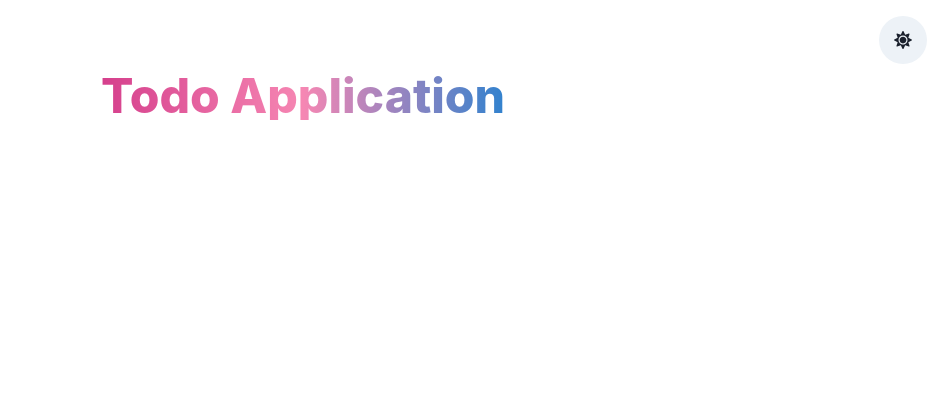
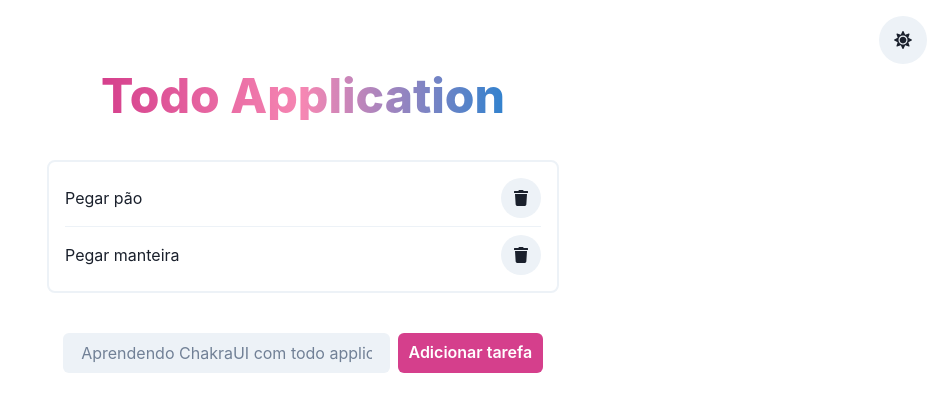
Before and after one commit to joaovieira23/todo-application, a Next.js app: page / in a window 1280 px wide. Shown: the top 412 px of the page, without its empty margins (337-1280 px from the left). Built offline with nearby package versions, Linux system fonts and the light colour scheme.

Commit message:
feat: define todo list

```diff
--- a/src/components/AddTodo.tsx
+++ b/src/components/AddTodo.tsx
@@ -1,7 +1,18 @@
+import { HStack, Input, Button } from '@chakra-ui/react';
 
 function AddTodo() {
+
+    function handleSubmit(e) {
+
+    }
+
     return (
-        <div></div>
+        <form onSubmit={handleSubmit} action="">
+            <HStack mt="8">
+                <Input variant="filled" placeholder="Aprendendo ChakraUI com todo application" />
+                <Button colorScheme="pink" px="8" type="submit">Adicionar tarefa</Button>
+            </HStack>
+        </form>
     );
 }
 
--- a/src/components/TodoList.tsx
+++ b/src/components/TodoList.tsx
@@ -1,7 +1,32 @@
+import { VStack, HStack, Text, Spacer, IconButton, StackDivider } from '@chakra-ui/react';
+import { FaTrash } from 'react-icons/fa';
 
-function TodoList() {
+interface TodoListProps {
+    todos: { id: number; body: string; }[]
+    deleteTodo: (id: number) => void
+};
+
+function TodoList({ todos, deleteTodo }: TodoListProps) {
     return (
-        <div></div>
+        <VStack
+            borderColor="gray.100"
+            borderWidth="2px"
+            p="4"
+            borderRadius="lg"
+            w="100%"
+            maxW={{ base: '90vw', sm: '80vw', lg: '50vw', xl: '40vw'}}
+            alignItems="stretch"
+            divider={<StackDivider />}
+        >
+            {todos.map((todo) => (
+                <HStack key={todo.id}>
+                    <Text>{todo.body}</Text>
+                    <Spacer />
+                    <IconButton icon={<FaTrash />} isRound="true" onClick={() => deleteTodo(todo.id)} />
+                </HStack>
+            ))}
+        </VStack>
+
     );
 }
 
--- a/src/pages/index.tsx
+++ b/src/pages/index.tsx
@@ -1,9 +1,32 @@
+import { useState } from 'react';
 import { Heading, VStack, IconButton } from '@chakra-ui/react';
 import AddTodo from '../components/AddTodo';
 import TodoList from '../components/TodoList';
 import { FaSun, FaMoon } from 'react-icons/fa';
 
 export default function Home() {
+  const todos = [
+    {
+        id: 1,
+        body: 'Pegar pão',
+    },
+    {
+        id: 2,
+        body: 'Pegar manteira',
+    },
+];
+
+  const [todosList, setTodosList] = useState(todos);
+
+  function deleteTodo(id: number) {
+    const newTodos = todosList.filter((todo) => {
+      return todo.id !== id;
+    });
+
+    console.log('newTodos', newTodos);
+    setTodosList(newTodos);
+  };
+
   return (
     // AddTodo
     // TodoList
@@ -18,6 +41,8 @@ export default function Home() {
         >
           Todo Application
         </Heading>
+        <TodoList todos={todosList} deleteTodo={deleteTodo} />
+        <AddTodo />
     </VStack>
   )
 }
```
